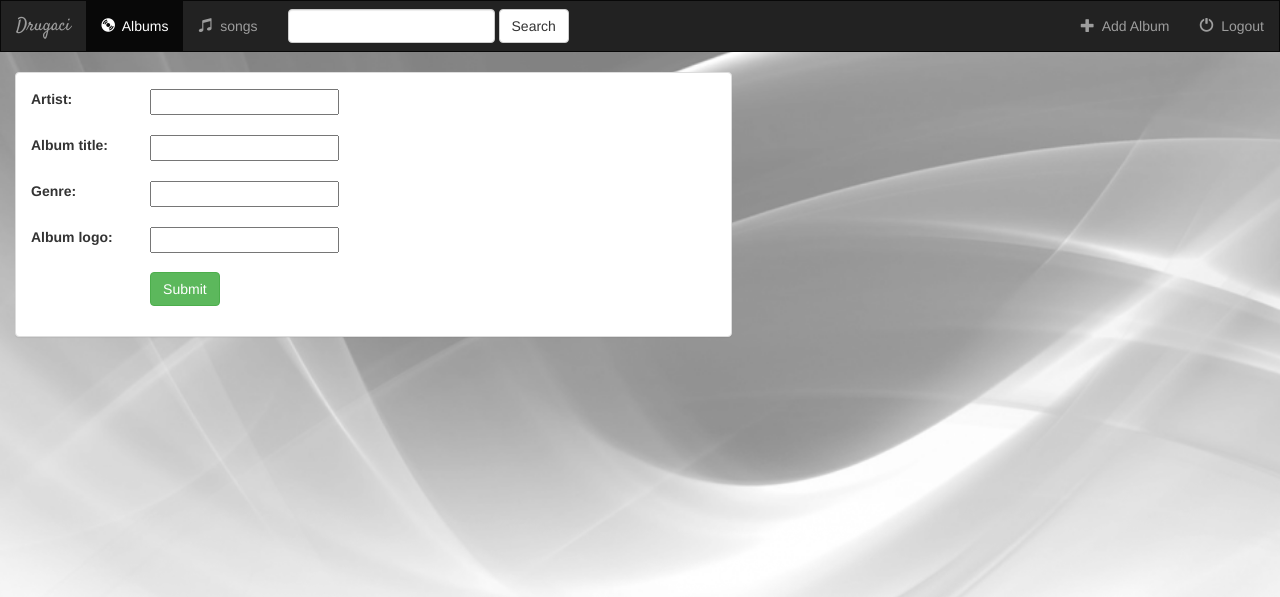
After one commit to KamilPiekutowski/Django, a Django app: page /music/album/add/ in a window 1280 px wide. The commit adds this page. Shown: the top 597 px of the page. Run offline with Django 3.2, Linux system fonts and the light colour scheme; some libraries are stand-ins or nearby versions.

Commit message:
lesson 31 - model form and CreateView - done

```diff
--- a/website/music/models.py
+++ b/website/music/models.py
@@ -9,7 +9,7 @@ class Album(models.Model):
     album_logo = models.CharField(max_length=1000)
 
     def get_absolute_url(self):
-        return reverse('music:derail', kwargs-{'ok': self.pk})
+        return reverse('music:detail', kwargs={'pk': self.pk})
 
     def __str__(self):
         return self.album_title + ' - ' + self.artist
--- /dev/null
+++ b/website/music/templates/music/album_form.html
@@ -0,0 +1,31 @@
+{% extends 'music/base.html' %}
+{% block title %}Add a New Album{% endblock %}
+{% block albums_active %}Add a New Album{% endblock %}
+
+{% block body %}
+<div class="container-fluid">
+
+    <div class="row">
+
+        <div class="col-sm-12 col-md-7">
+            <div class="panel panel-default">
+                <div class="panel-body">
+
+                    <form class="form-horizontal" action="" method="post" enctype="multipart/form-data">
+                        {% csrf_token %}
+                        {% include 'music/form_template.html' %}
+                        <div class="form-group">
+                            <div class="col-sm-offset-2 col-sm-10">
+                                <button type="submit" class="btn btn-success">Submit</button>
+                            </div>
+                        </div>
+
+
+                </div>
+            </div>
+        </div>
+
+    </div>
+
+</div>
+{% endblock %}
--- a/website/music/templates/music/base.html
+++ b/website/music/templates/music/base.html
@@ -54,7 +54,7 @@
 
             <ul class="nav navbar-nav navbar-right">
                 <li class="">
-                    <a href="#">
+                    <a href="{% url 'music:album-add' %}">
                         <span class="glyphicon glyphicon-plus" aria-hidden="true"></span>&nbsp;
                         Add Album
                     </a>
--- /dev/null
+++ b/website/music/templates/music/form_template.html
@@ -0,0 +1,9 @@
+{% for field in form %}
+    <div class="form-group">
+        <div class="col-sm-offset-2 col-sm-10">
+            <span class="text-danger small">{{ field.errors }}</span>
+        </div>
+        <label class="cotrol-label col-sm-2">{{ field.label_tag }}</label>
+        <div class="col-sm-10">{{ field }}</div>
+    </div>
+{% endfor %}
```
Also changed, not shown: README.md, website/db.sqlite3, 1 other file.
